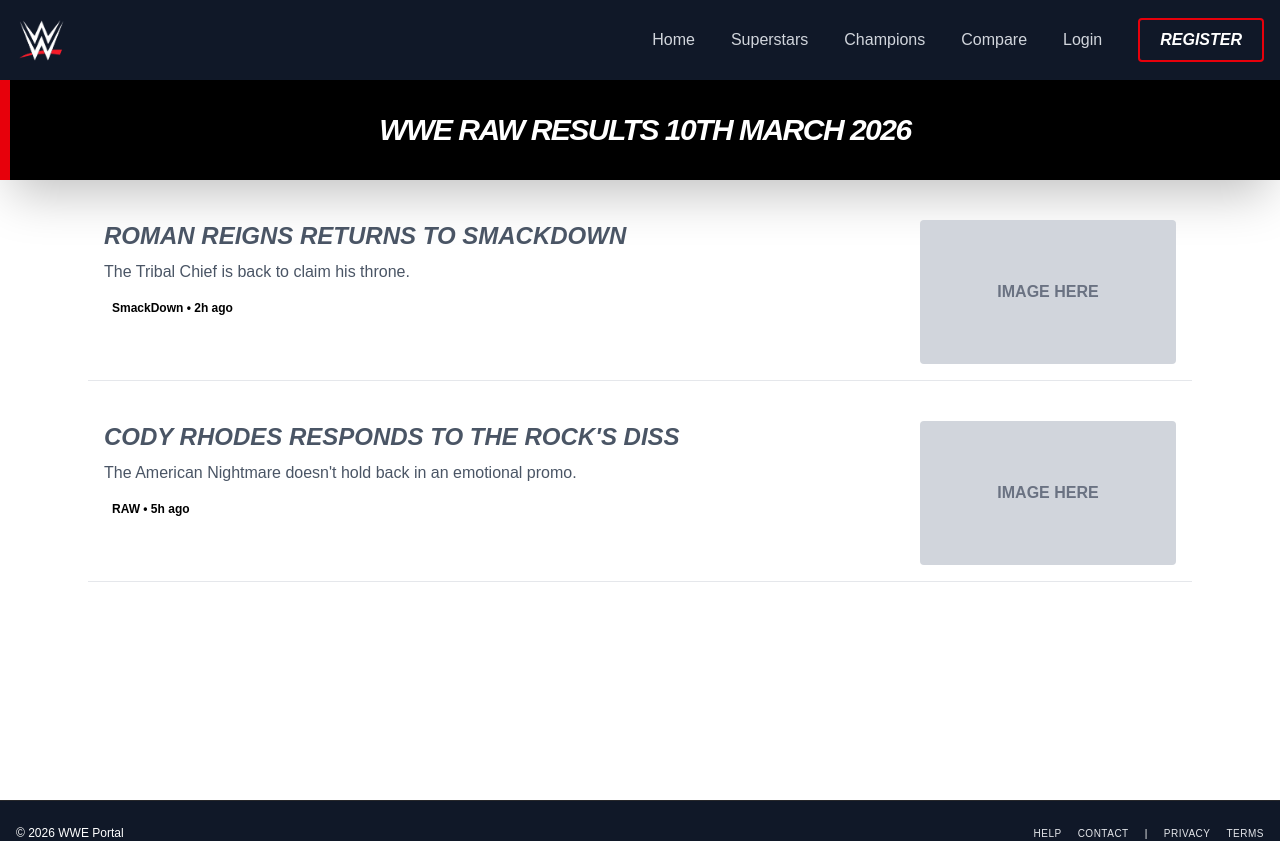
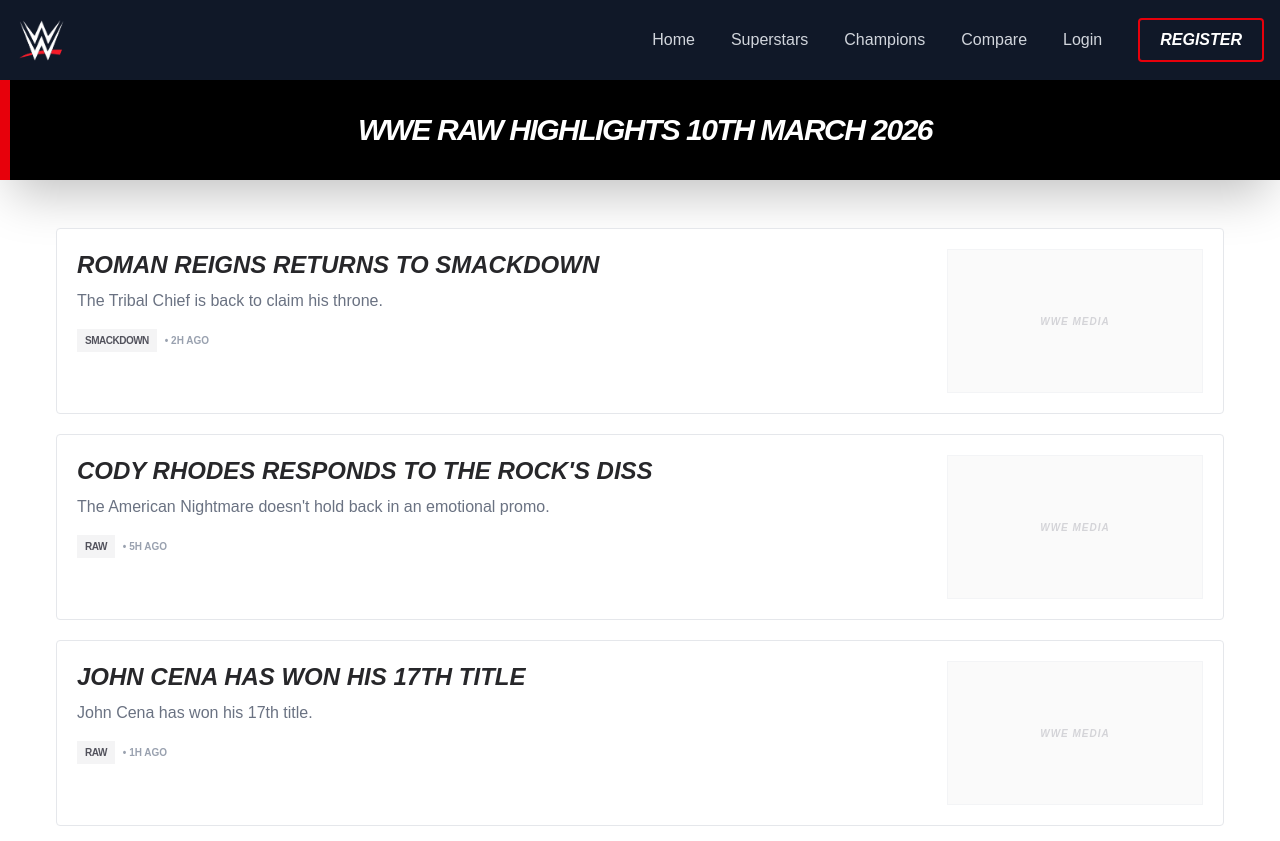
Before and after one commit to Sameer-Shahzad/WWE-Fullstack-Portal, a Next.js app in the folder wwe-fullstack-portal/: page / in a window 1280 px wide. Shown: the top 841 px of the page. Built offline with nearby package versions, Linux system fonts and the light colour scheme.

Commit message:
fifthCommit - Add highlights and Dynamic routing

```diff
--- a/wwe-fullstack-portal/src/app/layout.tsx
+++ b/wwe-fullstack-portal/src/app/layout.tsx
@@ -28,12 +28,15 @@
 }>) {
   return (
     <html lang="en">
-      <body className={`${geistSans.variable} ${geistMono.variable} antialiased`}>
-        <Navbar />
+    <body className={`${geistSans.variable} ${geistMono.variable} antialiased min-h-screen flex flex-col bg-white`}>
+  <Navbar />
 
-        {children}
-        <Footer />
-      </body>
+  <main className="flex-grow bg-white">
+    {children}
+  </main>
+
+  <Footer />
+</body>
     </html>
   );
 }
--- /dev/null
+++ b/wwe-fullstack-portal/src/app/news/[details]/page.tsx
@@ -0,0 +1,37 @@
+import { notFound } from "next/dist/client/components/navigation";
+
+
+const news = [
+  { id: 1, slug: "roman-returns", title: "Roman Reigns returns to SmackDown", show: "SmackDown", time: "2h ago", paragraph: "The Tribal Chief is back to claim his throne." },
+  { id: 2, slug: "cody-rhodes-responds", title: "Cody Rhodes responds to The Rock's diss", show: "RAW", time: "5h ago", paragraph: "The American Nightmare doesn't hold back in an emotional promo." },
+  { id: 3, slug: "john-cena-17th-title", title: "John Cena has won his 17th title", show: "RAW", time: "1h ago", paragraph: "John Cena has won his 17th title." },
+  { id: 4, slug: "brock-wins-royal-rumble", title: "Brock Lesnar wins Royal Rumble", show: "RAW", time: "3h ago", paragraph: "Brock Lesnar wins the Royal Rumble." },
+];
+
+export default async function DetailsPage( {params}: {params: Promise<{details : string }>}) {
+    const { details } = await params;
+
+    const displayTitle = details.replace(/-/g, ' ');
+    const post = news.find((item) => item.slug === details);
+    if (!post) {
+        notFound();
+    }
+
+
+  return (
+    <div>
+
+    <div className="min-h-screen bg-white pt-24 p-10">
+      <h1 className="text-4xl font-black uppercase italic">
+        News Detail: {displayTitle}
+
+      </h1>
+      <p className="mt-6 text-gray-700">
+        MAIN PAGE Where I will write detail of the post
+      </p>
+    </div>
+
+
+    </div>
+  );
+}
--- a/wwe-fullstack-portal/src/app/page.tsx
+++ b/wwe-fullstack-portal/src/app/page.tsx
@@ -1,56 +1,54 @@
+import Link from "next/dist/client/link";
 import Image from "next/image";
 
 const news = [
-  { id: 1, title: "Roman Reigns returns to SmackDown", show: "SmackDown", time: "2h ago" },
-  { id: 2, title: "Cody Rhodes responds to The Rock's diss", show: "RAW", time: "5h ago" },
+  { id: 1, slug: "roman-returns", title: "Roman Reigns returns to SmackDown", show: "SmackDown", time: "2h ago", paragraph: "The Tribal Chief is back to claim his throne." },
+  { id: 2, slug: "cody-rhodes-responds", title: "Cody Rhodes responds to The Rock's diss", show: "RAW", time: "5h ago", paragraph: "The American Nightmare doesn't hold back in an emotional promo." },
+  { id: 3, slug: "john-cena-17th-title", title: "John Cena has won his 17th title", show: "RAW", time: "1h ago", paragraph: "John Cena has won his 17th title." },
+  { id: 4, slug: "brock-wins-royal-rumble", title: "Brock Lesnar wins Royal Rumble", show: "RAW", time: "3h ago", paragraph: "Brock Lesnar wins the Royal Rumble." },
 ];
+
 
 export default function Home() {
   return (
     <div className="min-h-screen bg-white">
 
-      {/* 1. GAP FOR NAVBAR & BLACK BAR */}
-      <div className="pt-20">
-        {/* Full width black bar */}
+      <div className="pt-20 mb-12">
         <div className="bg-black text-white border-l-[10px] border-red-600 py-8 w-full flex justify-center items-center shadow-2xl">
           <h1 className="text-3xl md:text-3xl font-black uppercase italic tracking-tighter">
-            WWE Raw results 10th March 2026
+            WWE Raw highlights 10th March 2026
           </h1>
         </div>
       </div>
 
-      {/* 2. NEWS CARDS SECTION */}
-      <div className="max-w-6xl mx-auto p-6 space-y-6">
+      {news.map((newsItem) => (
+       <Link href={`/news/${newsItem.slug}`} key={newsItem.id}>
+          <div className="flex flex-col md:flex-row gap-6 p-5 bg-white border border-gray-200 hover:border-gray-400 hover:bg-gray-50 transition-all duration-200 mx-4 md:mx-14 mb-5 group cursor-pointer rounded-sm">
 
-        {/* Card 1 */}
-        <div className="flex flex-col md:flex-row gap-6 p-4 border-b border-gray-200 group cursor-pointer hover:bg-gray-50 transition">
             <div className="flex-1">
-            <h3 className="text-2xl text-gray-600 font-bold uppercase italic group-hover:text-red-600 hover:bold transition">
-              Roman Reigns returns to SmackDown
+              <h3 className="text-2xl text-zinc-800 group-hover:text-red-500 font-bold uppercase italic transition-colors">
+                {newsItem.title}
               </h3>
-            <p className="text-gray-600 mt-2 font-medium">The Tribal Chief is back to claim his throne.</p>
-            <span className="inline-block mt-3 text-xs font-bold text-black px-2 py-1 ">SmackDown • 2h ago</span>
-          </div>
-          <div className="w-full md:w-64 h-36 bg-gray-300 rounded overflow-hidden">
-            <div className="w-full h-full flex items-center justify-center text-gray-500 font-bold">IMAGE HERE</div>
+              <p className="text-gray-500 mt-2 font-medium line-clamp-2">
+                {newsItem.paragraph}
+              </p>
+              <div className="mt-4 flex items-center gap-2">
+                <span className="text-[10px] font-black bg-zinc-100 text-zinc-600 px-2 py-1 uppercase tracking-tighter">
+                  {newsItem.show}
+                </span>
+                <span className="text-[10px] text-gray-400 font-bold uppercase">
+                  • {newsItem.time}
+                </span>
               </div>
             </div>
 
-        {/* Card 2 */}
-        <div className="flex flex-col md:flex-row gap-6 p-4 border-b border-gray-200 group cursor-pointer hover:bg-gray-50 transition">
-          <div className="flex-1">
-            <h3 className="text-2xl font-black font-bold text-gray-600 uppercase italic group-hover:text-red-600 transition">
-              Cody Rhodes responds to The Rock's diss
-            </h3>
-            <p className="text-gray-600 mt-2 font-medium">The American Nightmare doesn't hold back in an emotional promo.</p>
-            <span className="inline-block mt-3 text-xs font-bold text-black px-2 py-1 ">RAW • 5h ago</span>
-          </div>
-          <div className="w-full md:w-64 h-36 bg-gray-300 rounded overflow-hidden">
-            <div className="w-full h-full flex items-center justify-center text-gray-500 font-bold">IMAGE HERE</div>
+            <div className="w-full md:w-64 h-36 bg-zinc-50 flex items-center justify-center border border-gray-100">
+              <span className="text-zinc-300 text-[10px] font-bold uppercase tracking-widest italic">WWE Media</span>
             </div>
           </div>
+        </Link>
+      ))}
 
-      </div>
     </div>
   );
 }
--- a/wwe-fullstack-portal/src/components/shared/Footer.jsx
+++ b/wwe-fullstack-portal/src/components/shared/Footer.jsx
@@ -1,6 +1,7 @@
 export default function Footer() {
   return (
-    <footer className="text-white py-6 border-t border-zinc-800 mt-auto bg-gray-900 w-full">
+    /* 1. Yahan se 'border-t' aur 'border-zinc-800' ko bilkul hata diya hai */
+    <footer className="text-white py-6 mt-auto bg-gray-900 w-full">
       <div className="container mx-auto px-4 flex flex-col md:flex-row justify-between items-center gap-4">
 
         <p className="text-xs">
--- a/wwe-fullstack-portal/src/components/shared/Navbar.tsx
+++ b/wwe-fullstack-portal/src/components/shared/Navbar.tsx
@@ -1,8 +1,12 @@
+import Link from "next/dist/client/link";
+
 export default function Navbar () {
     return (
         <nav className="bg-gray-900 p-4 fixed w-full top-0 z-50">
             <div className="container mx-auto flex items-center justify-between">
-                <img src="/wwe.png"  alt="WWE Logo" className="text-white text-lg font-bold cursor-pointer h-8 md:h-12 w-auto object-contain mix-blend-screen" />
+                <Link href="/">
+                    <img src="/wwe.png"  alt="WWE Logo" className="text-white text-lg font-bold cursor-pointer h-8 md:h-12 w-auto object-contain mix-blend-screen" />
+                </Link>
                     <div className="space-x-5 flex justify-end items-center">
                         <a href="/" className="text-gray-300 hover:text-white">Home</a>
 
```
Lines whose indentation alone changed are shown as unchanged.
